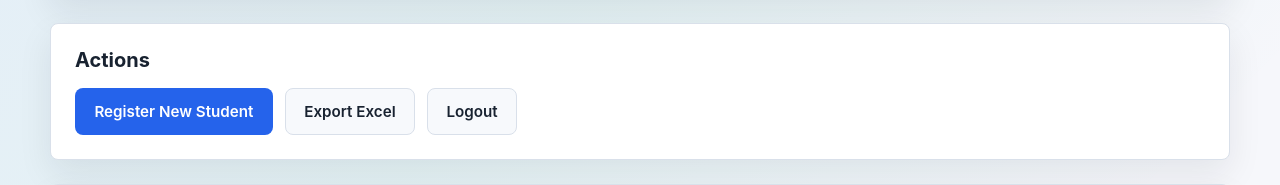
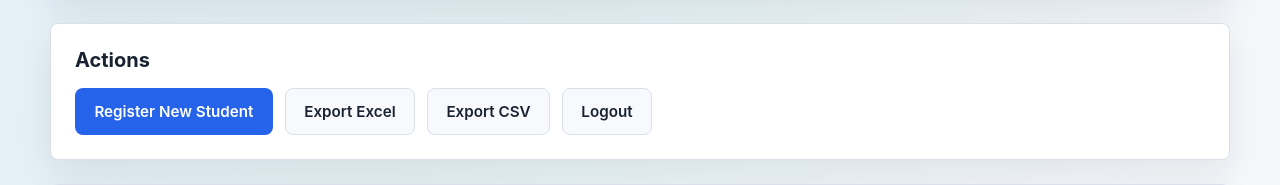
Before and after one commit to dvishnucse240513-lang/FaceTrack-Ai, a Flask app: page / in a window 1280 px wide. Shown: the part 810-995 px from the top of the page. Run offline with Flask 3, Linux system fonts and the light colour scheme; the visitor is signed in with stand-in values (Sample User, id 1).

Commit message:
Add CSV export button to dashboard

```diff
--- a/templates/index.html
+++ b/templates/index.html
@@ -116,6 +116,7 @@
             <div class="button-group">
                 <a class="button primary" href="{{ url_for('register') }}">Register New Student</a>
                 <a class="button secondary" href="{{ url_for('export_xlsx') }}">Export Excel</a>
+                <a class="button secondary" href="{{ url_for('export_csv') }}">Export CSV</a>
                 <a class="button secondary" href="{{ url_for('logout') }}">Logout</a>
             </div>
         </section>
```
